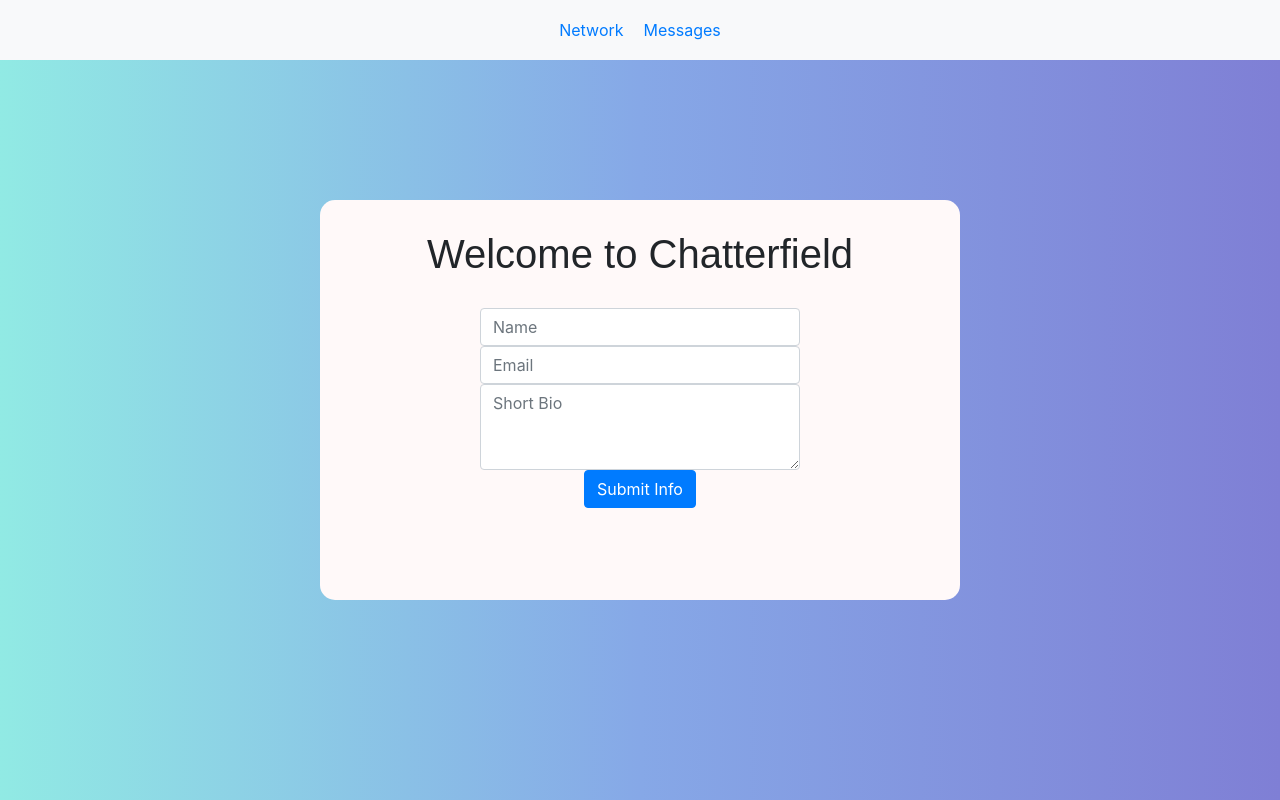
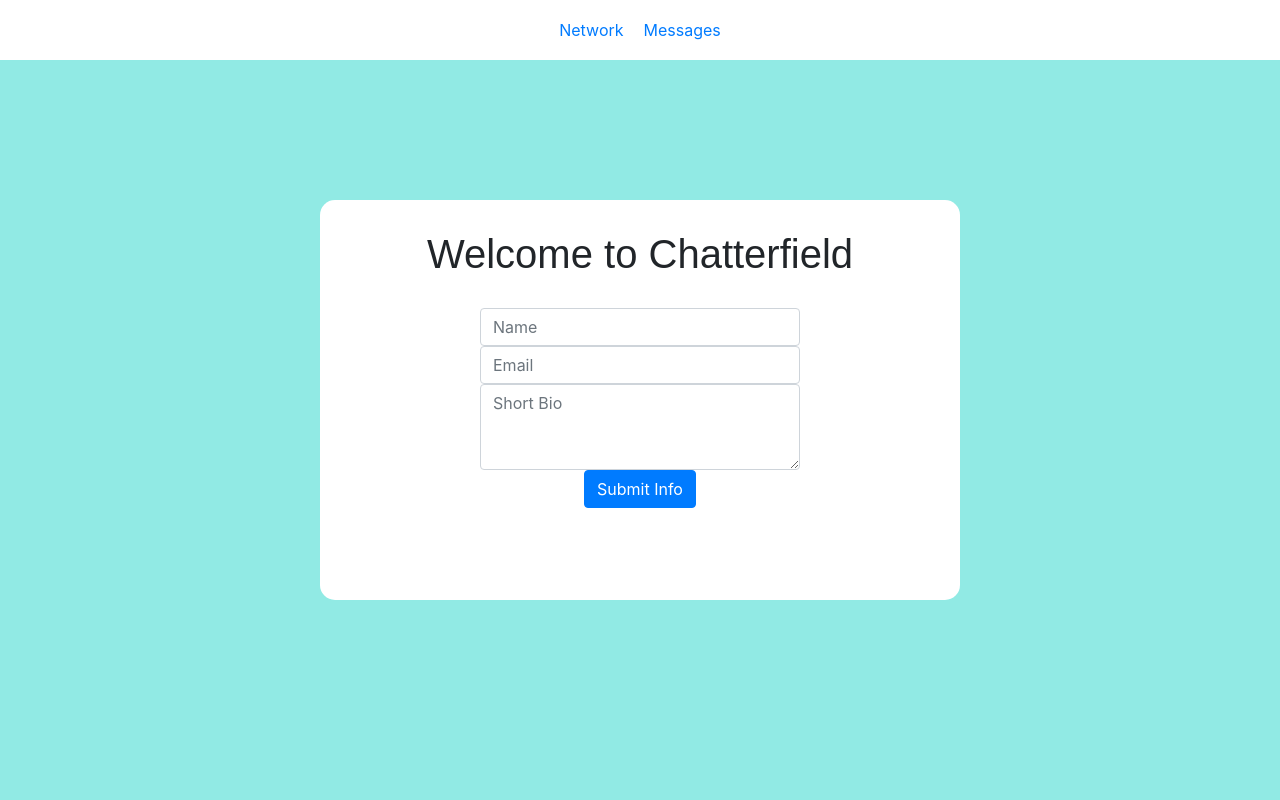
Before and after one commit to travelerr/chatterfield, a React (Create React App) app in the folder client/: page / in a window 1280 px wide. Built offline with nearby package versions, Linux system fonts and the light colour scheme.

Commit message:
css updates

```diff
--- a/client/src/App.js
+++ b/client/src/App.js
@@ -9,7 +9,8 @@ class App extends React.Component{
         return(
             <div>
                 <BrowserRouter>
-                <nav className="navbar navbar-expand-lg navbar-light bg-light nav-">
+                <nav className="navbar navbar-expand-lg navbar-light bg-white fixed-top">
+                    <div class="container">
                     <ul className="navbar-nav mx-auto">
                         <li className="nav-item">
                             <Link to="/network">Network</Link>
@@ -19,6 +20,7 @@ class App extends React.Component{
                             <Link to="/messages">Messages</Link>
                         </li>
                     </ul>
+                    </div>
                 </nav>
                 <div>
                     <Route path="/" exact component={Login} />
--- a/client/src/index.css
+++ b/client/src/index.css
@@ -1,9 +1,8 @@
 body, html{
     height: 100%;
     margin: 0;
-    background: #7F7FD5;
-    background:-webkit-linear-gradient(to right, #91EAE4, #86A8E7, #7F7FD5);
-    background: linear-gradient(to right, #91EAE4, #86A8E7, #7F7FD5);
+    background: #91EAE4;
+    padding-top: 30px
 }
 
 .h1{
@@ -14,11 +13,12 @@ body, html{
 }
 
 .navbar-custom{
-    background-color: rgb(255, 249, 249);
+    background-color: #FFFFFF;
+    top: 500px;
 }
 
 .outer-container-join{
-    background-color: rgb(255, 249, 249);
+    background-color: #FFFFFF;
     border-radius: 15px;
     text-align: center;
     width: 50%;
```
Also changed, not shown: 1 other file (tests, documents, lock files or other folders).
